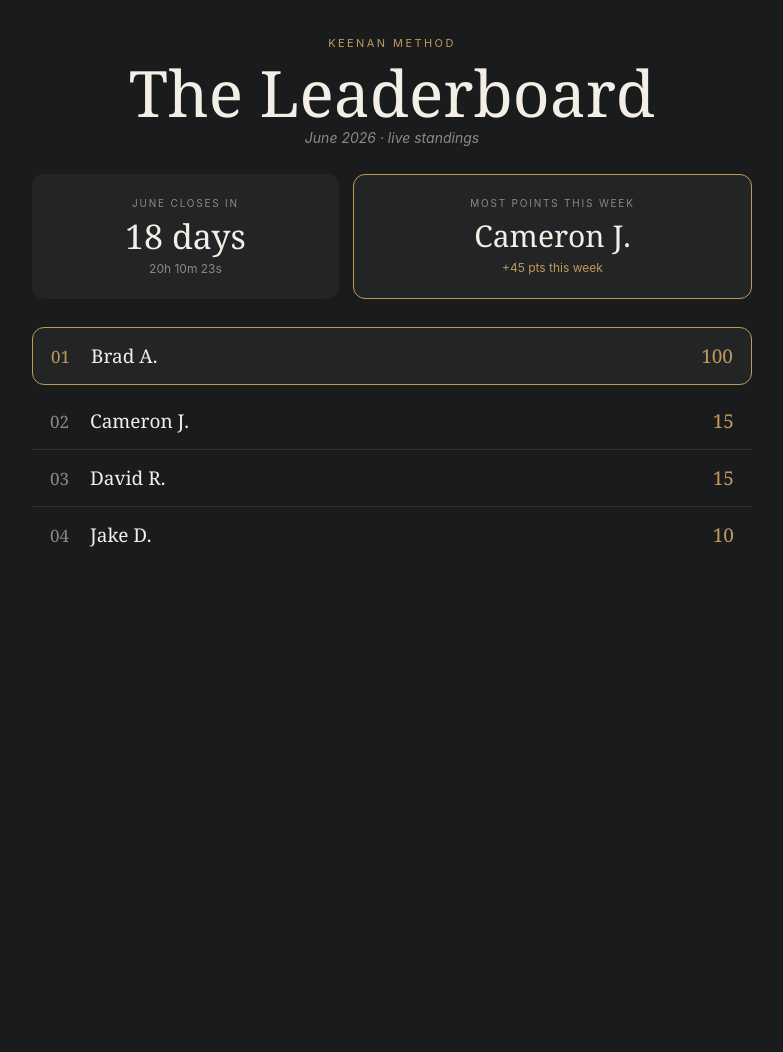
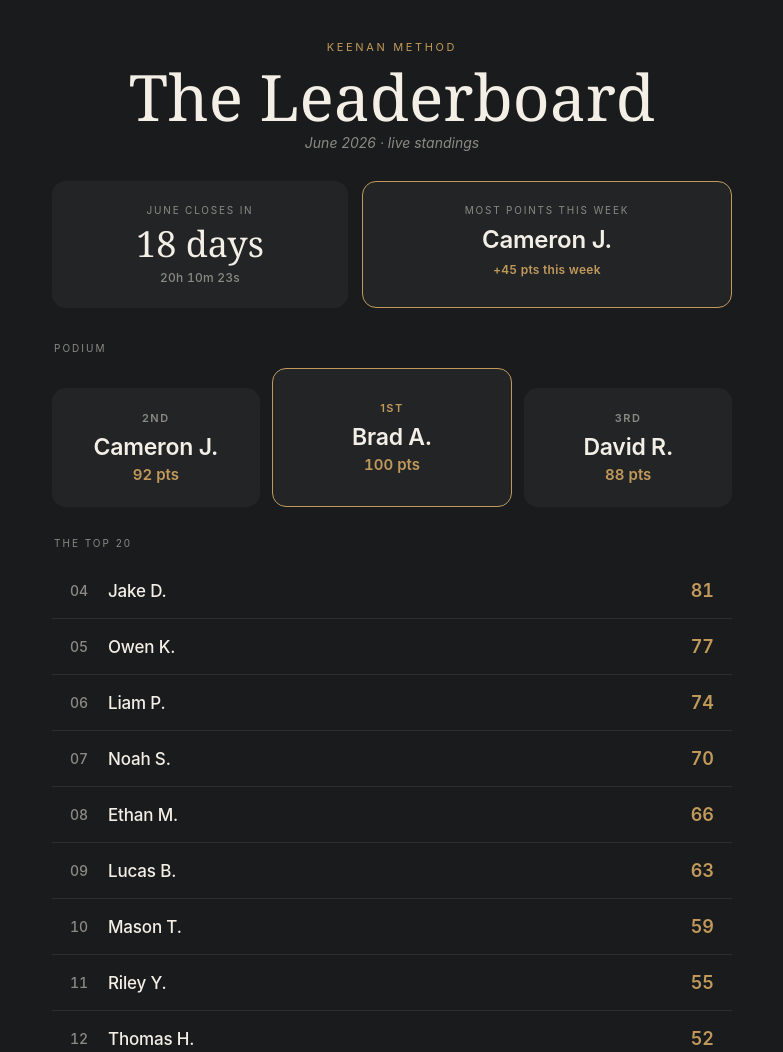
Before and after one commit to keenanmchapmann/keenanmethod, a plain HTML site: page index.html in a window 1280 px wide. Shown: the top 1052 px of the page, without its empty margins (248-1031 px from the left). Before the commit the page ends 800 px from the top, so only its background shows below. Drawn offline with Linux system fonts and the light colour scheme; no server answers; a web font is replaced by a local one.

Commit message:
Add files via upload

```diff
--- a/api/leaderboard.js
+++ b/api/leaderboard.js
@@ -23,6 +23,7 @@ export default async function handler(req, res) {
       url.searchParams.append('fields[]', 'Display Name');
       url.searchParams.append('fields[]', "This Month's Points");
       url.searchParams.append('fields[]', "This Week's Points");
+      url.searchParams.append('fields[]', 'Total Points');
       url.searchParams.set('pageSize', '100');
       if (offset) url.searchParams.set('offset', offset);
 
@@ -45,6 +46,7 @@ export default async function handler(req, res) {
         name: rec.fields['Display Name'] || '',
         month: rec.fields["This Month's Points"] || 0,
         week: rec.fields["This Week's Points"] || 0,
+        total: rec.fields['Total Points'] || 0,
       }))
       .filter((p) => p.name);
 
--- a/index.html
+++ b/index.html
@@ -11,32 +11,64 @@
   :root{
     --bg:#1A1B1D; --card:#222426; --bone:#F4EFE6; --text:#EDE7DA;
     --brass:#C19A5B; --mut:#8c8a84; --line:#2c2e30;
+    --serif:'Italiana',Georgia,serif;
+    --sans:-apple-system,BlinkMacSystemFont,'Segoe UI',Roboto,Helvetica,Arial,sans-serif;
   }
   *{box-sizing:border-box}
-  body{margin:0;background:var(--bg);color:var(--text);
-    font-family:-apple-system,BlinkMacSystemFont,'Segoe UI',Roboto,Helvetica,Arial,sans-serif;
-    -webkit-font-smoothing:antialiased;padding:36px 16px}
-  .wrap{max-width:720px;margin:0 auto}
-  .kicker{text-align:center;font-size:11px;letter-spacing:.22em;text-transform:uppercase;color:var(--brass)}
-  .title{text-align:center;font-family:Italiana,Georgia,serif;font-size:clamp(40px,9vw,64px);
-    line-height:1.02;color:var(--bone);margin:10px 0 4px}
-  .sub{text-align:center;font-style:italic;font-size:14px;color:var(--mut);margin-bottom:28px}
-  .bar{display:grid;grid-template-columns:1fr 1.3fr;gap:14px;margin-bottom:28px}
+  body{margin:0;background:var(--bg);color:var(--text);font-family:var(--sans);
+    -webkit-font-smoothing:antialiased;text-rendering:optimizeLegibility;padding:40px 16px}
+  .wrap{max-width:680px;margin:0 auto}
+  .num{font-variant-numeric:tabular-nums;font-feature-settings:"tnum" 1}
+
+  .kicker{text-align:center;font-size:11px;letter-spacing:.24em;text-transform:uppercase;color:var(--brass)}
+  .title{text-align:center;font-family:var(--serif);font-size:clamp(40px,9vw,64px);
+    line-height:1.02;color:var(--bone);margin:10px 0 5px}
+  .sub{text-align:center;font-style:italic;font-size:14px;color:var(--mut);margin-bottom:30px}
+
+  .bar{display:grid;grid-template-columns:1fr 1.25fr;gap:14px;margin-bottom:34px}
   @media(max-width:520px){.bar{grid-template-columns:1fr}}
-  .cell{background:var(--card);border-radius:12px;padding:22px 16px;text-align:center;border:1px solid transparent}
+  .cell{background:var(--card);border-radius:14px;padding:22px 16px;text-align:center;border:1px solid transparent}
   .cell.feat{border-color:var(--brass)}
   .lbl{font-size:10px;letter-spacing:.18em;text-transform:uppercase;color:var(--mut);margin-bottom:10px}
-  .big{font-family:Italiana,Georgia,serif;font-size:34px;line-height:1;color:var(--bone)}
-  .name{font-family:Italiana,Georgia,serif;font-size:30px;line-height:1.1;color:var(--bone)}
-  .foot{font-size:12px;color:var(--brass);margin-top:8px}
-  .foot.mut{color:var(--mut)}
-  .row{display:flex;align-items:center;justify-content:space-between;padding:15px 18px;border-bottom:.5px solid var(--line)}
+  .big{font-family:var(--serif);font-size:36px;line-height:1;color:var(--bone)}
+  .cell .name{font-size:24px;font-weight:600;line-height:1.15;color:var(--bone);letter-spacing:-.01em}
+  .foot{font-size:12px;font-weight:600;color:var(--brass);margin-top:8px;letter-spacing:.02em}
+  .foot.mut{color:var(--mut);font-weight:500}
+
+  .zone-lbl{font-size:10px;letter-spacing:.2em;text-transform:uppercase;color:var(--mut);margin:0 0 14px 2px}
+
+  /* Podium — top 3 */
+  .podium{display:grid;grid-template-columns:1fr 1.16fr 1fr;gap:12px;align-items:end;margin-bottom:30px}
+  .pod{background:var(--card);border-radius:14px;padding:22px 14px;text-align:center;border:1px solid transparent}
+  .pod.first{border-color:var(--brass);padding-top:32px;padding-bottom:32px}
+  .pod .pr{font-size:11px;font-weight:600;letter-spacing:.14em;text-transform:uppercase;color:var(--mut)}
+  .pod.first .pr{color:var(--brass)}
+  .pod .pn{font-size:clamp(18px,4.2vw,23px);font-weight:600;color:var(--bone);margin:8px 0 4px;letter-spacing:-.01em}
+  .pod .pp{font-size:15px;font-weight:600;color:var(--brass)}
+  @media(max-width:520px){.podium{display:flex;flex-direction:column}.pod.first{order:-1}}
+
+  /* The board — 4 to 20 */
+  .row{display:flex;align-items:center;justify-content:space-between;padding:17px 18px;border-bottom:1px solid var(--line)}
   .row:last-child{border-bottom:none}
-  .row.one{background:var(--card);border:1px solid var(--brass);border-radius:12px;margin-bottom:8px}
-  .rk{font-family:Italiana,Georgia,serif;font-size:17px;color:var(--mut);width:40px}
-  .row.one .rk{color:var(--brass)}
-  .rn{font-family:Italiana,Georgia,serif;font-size:19px;color:var(--bone);flex:1}
-  .rp{font-family:Italiana,Georgia,serif;font-size:19px;color:var(--brass)}
+  .rk{font-size:14px;font-weight:500;color:var(--mut);width:38px}
+  .rn{font-size:17px;font-weight:500;color:var(--bone);flex:1;letter-spacing:-.01em}
+  .rp{font-size:18px;font-weight:600;color:var(--brass)}
+
+  /* Cut line — #21 */
+  .cut{display:none;justify-content:space-between;align-items:center;padding:17px 18px;margin-top:8px;
+    border-top:1px dashed var(--line)}
+  .cut .cn{font-size:15px;font-weight:500;color:var(--mut)}
+  .cut .cg{font-size:12px;font-weight:600;color:var(--brass)}
+
+  /* How points work */
+  .rules{background:var(--card);border-radius:14px;padding:26px 24px;margin-top:34px}
+  .rules h3{font-family:var(--serif);font-size:26px;font-weight:400;color:var(--bone);margin:0 0 6px}
+  .rules .intro{font-size:13px;color:var(--mut);margin:0 0 20px;line-height:1.5}
+  .pt{display:flex;justify-content:space-between;align-items:center;padding:11px 0;border-bottom:1px solid var(--line)}
+  .pt:last-of-type{border-bottom:none}
+  .pt .a{font-size:14px;font-weight:500;color:var(--text)}
+  .pt .v{font-size:14px;font-weight:600;color:var(--brass)}
+  .rules .end{font-size:12px;color:var(--mut);margin:18px 0 0;line-height:1.5;border-top:1px solid var(--line);padding-top:16px}
 </style>
 </head>
 <body>
@@ -48,17 +80,27 @@
     <div class="bar">
       <div class="cell">
         <div class="lbl" id="cd-lbl">Closes in</div>
-        <div class="big" id="cd-d">—</div>
-        <div class="foot mut" id="cd-sub">— —</div>
+        <div class="big num" id="cd-d">—</div>
+        <div class="foot mut num" id="cd-sub">— —</div>
       </div>
       <div class="cell feat">
         <div class="lbl">Most points this week</div>
         <div class="name" id="wk-name">—</div>
-        <div class="foot" id="wk-foot">—</div>
+        <div class="foot num" id="wk-foot">—</div>
       </div>
     </div>
 
+    <div class="zone-lbl">Podium</div>
+    <div class="podium" id="podium"></div>
+
+    <div class="zone-lbl">The Top 20</div>
     <div id="board"></div>
+    <div class="cut" id="cut"><span class="cn"></span><span class="cg num"></span></div>
+
+    <!-- HOW POINTS WORK -->
+    <a href="how-it-works.html" style="display:block;text-align:center;margin-top:32px;padding:18px;
+       background:var(--card);border-radius:14px;color:var(--brass);text-decoration:none;
+       font-size:14px;font-weight:600;letter-spacing:.03em">How points work &amp; what you win →</a>
   </div>
 
 <script>
@@ -77,35 +119,62 @@
   }
 
   function render(players){
-    players.sort(function(a,b){return b.month-a.month;});
-    var board=document.getElementById('board');
-    board.innerHTML='';
-    players.forEach(function(p,i){
-      var row=document.createElement('div');
-      row.className='row'+(i===0?' one':'');
-      var rk=document.createElement('span'); rk.className='rk'; rk.textContent=pad(i+1);
+    players.sort(function(a,b){ return (b.month-a.month) || ((b.total||0)-(a.total||0)); });
+
+    var pod=document.getElementById('podium'); pod.innerHTML='';
+    [1,0,2].forEach(function(idx){
+      var p=players[idx]; if(!p) return;
+      var rank=idx+1;
+      var el=document.createElement('div'); el.className='pod'+(rank===1?' first':'');
+      var pr=document.createElement('div'); pr.className='pr'; pr.textContent=(rank===1?'1st':rank===2?'2nd':'3rd');
+      var pn=document.createElement('div'); pn.className='pn'; pn.textContent=p.name;
+      var pp=document.createElement('div'); pp.className='pp num'; pp.textContent=p.month+' pts';
+      el.appendChild(pr); el.appendChild(pn); el.appendChild(pp);
+      pod.appendChild(el);
+    });
+
+    var board=document.getElementById('board'); board.innerHTML='';
+    players.slice(3,20).forEach(function(p,i){
+      var row=document.createElement('div'); row.className='row';
+      var rk=document.createElement('span'); rk.className='rk num'; rk.textContent=pad(i+4);
       var rn=document.createElement('span'); rn.className='rn'; rn.textContent=p.name;
-      var rp=document.createElement('span'); rp.className='rp'; rp.textContent=p.month;
+      var rp=document.createElement('span'); rp.className='rp num'; rp.textContent=p.month;
       row.appendChild(rk); row.appendChild(rn); row.appendChild(rp);
       board.appendChild(row);
     });
+
+    var cut=document.getElementById('cut');
+    if(players.length>20){
+      var p21=players[20];
+      var gap=Math.max(0,(players[19].month||0)-(p21.month||0));
+      cut.style.display='flex';
+      cut.querySelector('.cn').textContent='21 · '+p21.name;
+      cut.querySelector('.cg').textContent=gap+' pts off the board';
+    } else { cut.style.display='none'; }
+
+    var foot=document.getElementById('wk-foot');
     var top=players.slice().sort(function(a,b){return b.week-a.week;})[0];
     if(top && top.week>0){
       document.getElementById('wk-name').textContent=top.name;
-      document.getElementById('wk-foot').textContent='+'+top.week+' pts this week';
+      foot.className='foot num'; foot.textContent='+'+top.week+' pts this week';
     } else {
       document.getElementById('wk-name').textContent='—';
-      document.getElementById('wk-foot').className='foot mut';
-      document.getElementById('wk-foot').textContent='no points yet this week';
+      foot.className='foot mut num'; foot.textContent='no points yet this week';
     }
   }
 
-  // Shown only if the data can't be reached yet, so the page always looks right.
   var SAMPLE=[
-    {name:'Brad A.',month:100,week:20},
-    {name:'Cameron J.',month:15,week:45},
-    {name:'David R.',month:15,week:10},
-    {name:'Jake D.',month:10,week:5}
+    {name:'Brad A.',month:100,week:20},{name:'Cameron J.',month:92,week:45},
+    {name:'David R.',month:88,week:18},{name:'Jake D.',month:81,week:12},
+    {name:'Owen K.',month:77,week:30},{name:'Liam P.',month:74,week:9},
+    {name:'Noah S.',month:70,week:22},{name:'Ethan M.',month:66,week:5},
+    {name:'Lucas B.',month:63,week:14},{name:'Mason T.',month:59,week:8},
+    {name:'Riley Y.',month:55,week:40},{name:'Thomas H.',month:52,week:6},
+    {name:'Caleb W.',month:48,week:11},{name:'Harry N.',month:45,week:3},
+    {name:'Jack J.',month:42,week:19},{name:'Luke D.',month:39,week:7},
+    {name:'Aston K.',month:35,week:2},{name:'Cedric C.',month:31,week:13},
+    {name:'Zack T.',month:28,week:4},{name:'Amy P.',month:25,week:16},
+    {name:'Jordan M.',month:18,week:6},{name:'Mark N.',month:14,week:1}
   ];
 
   function load(){
```
Also changed, not shown: how-it-works.html (added, +134 -0 lines).
